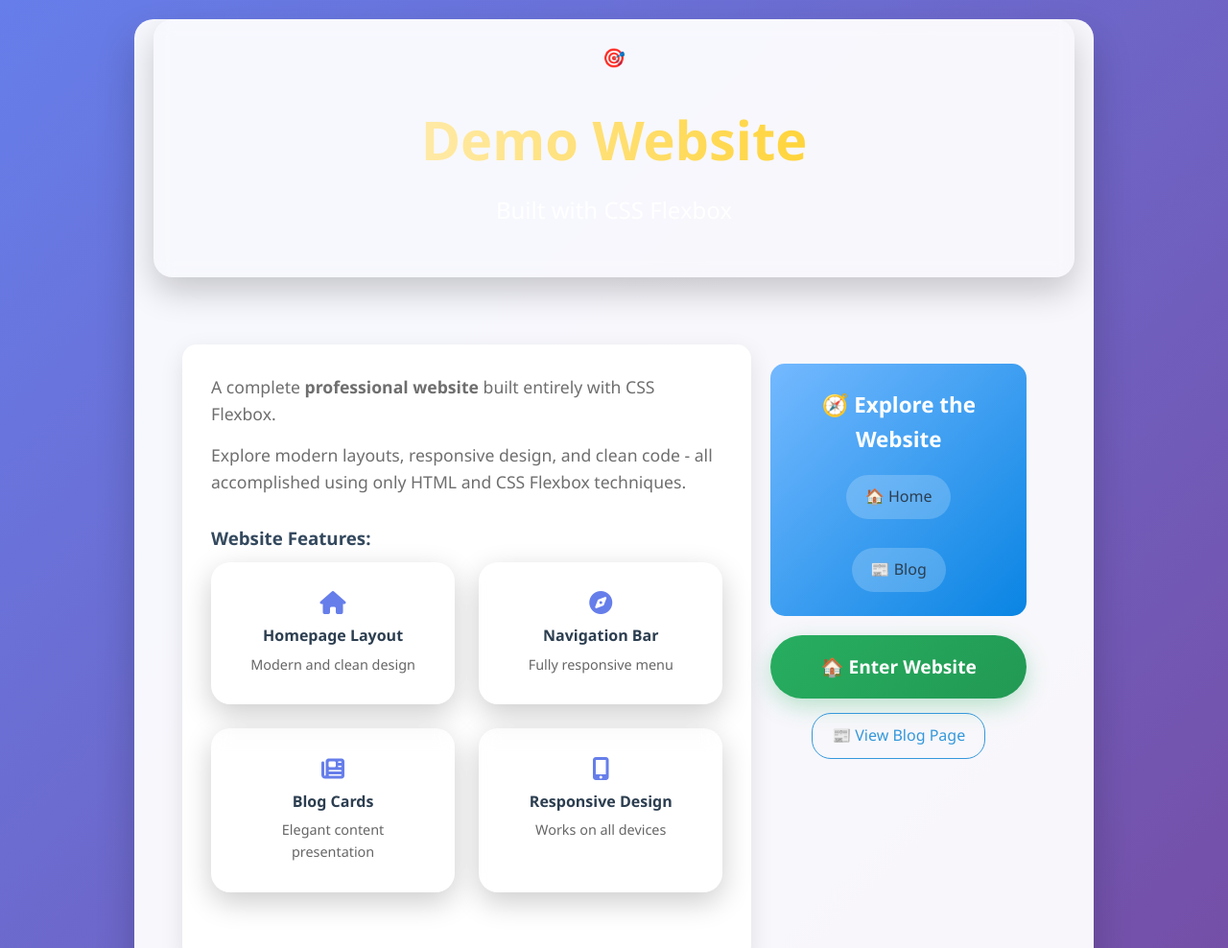
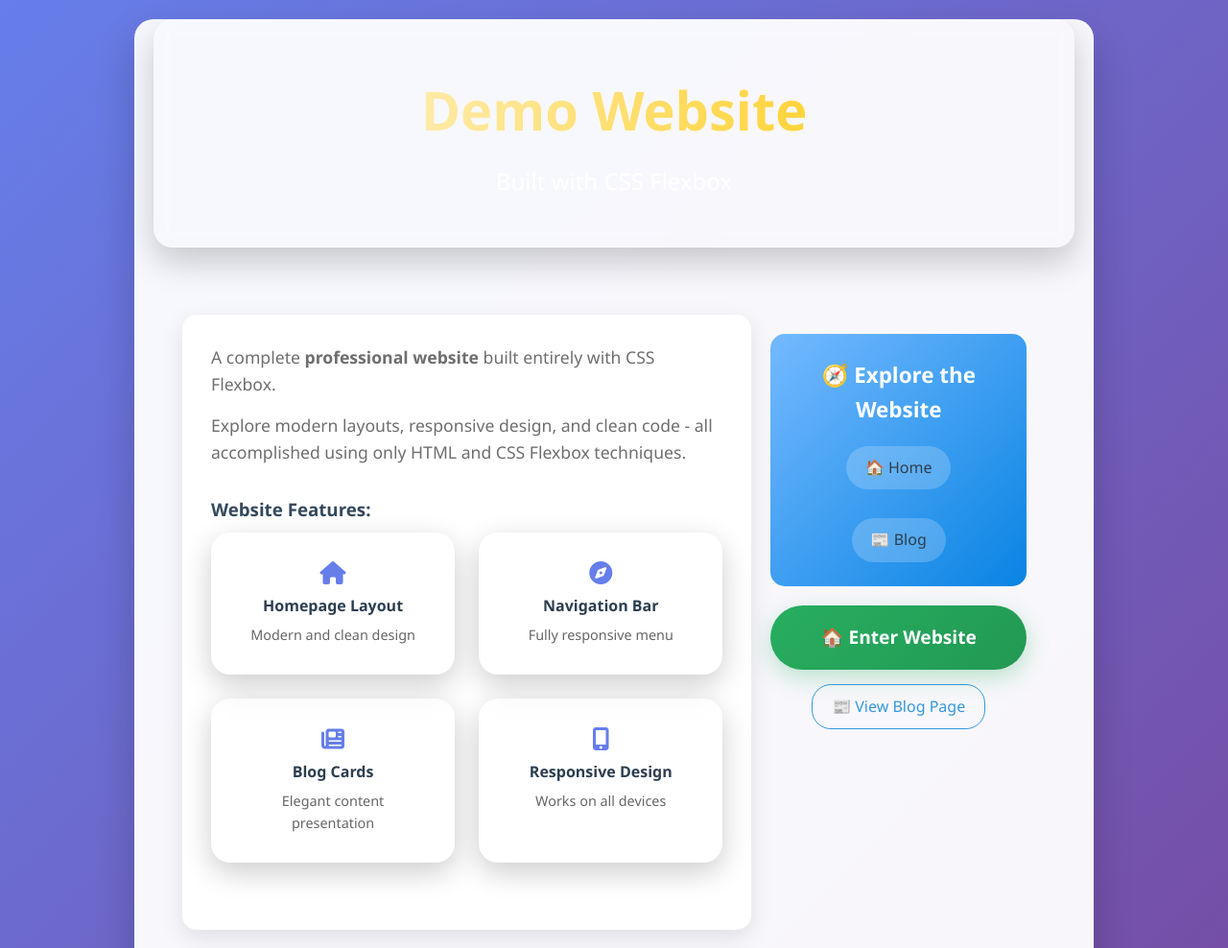
Before and after one commit to ListonES11/prelim_exam_DSDPB_Listones_JohnLloyd, a plain HTML site: page index.html in a window 1280 px wide. Shown: the top 988 px of the page at 96% size. Drawn offline with Linux system fonts and the light colour scheme.

Commit message:
Update index.html

```diff
--- a/index.html
+++ b/index.html
@@ -11,7 +11,7 @@
     <div class="container">
         <!-- Header Section -->
         <div class="header">
-            <div class="logo">🎯</div>
+            <div class="logo"></div>
             <h1 class="title">Demo Website</h1>
             <p class="subtitle">Built with CSS Flexbox</p>
         </div>
```
